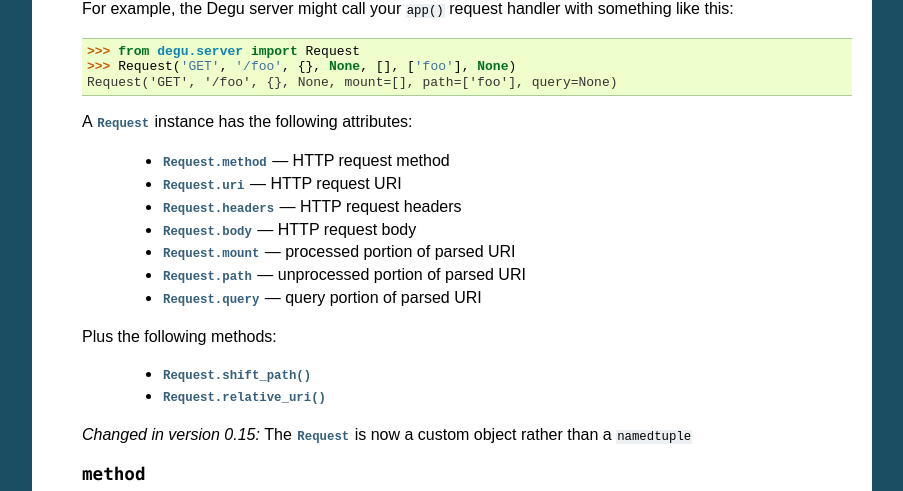
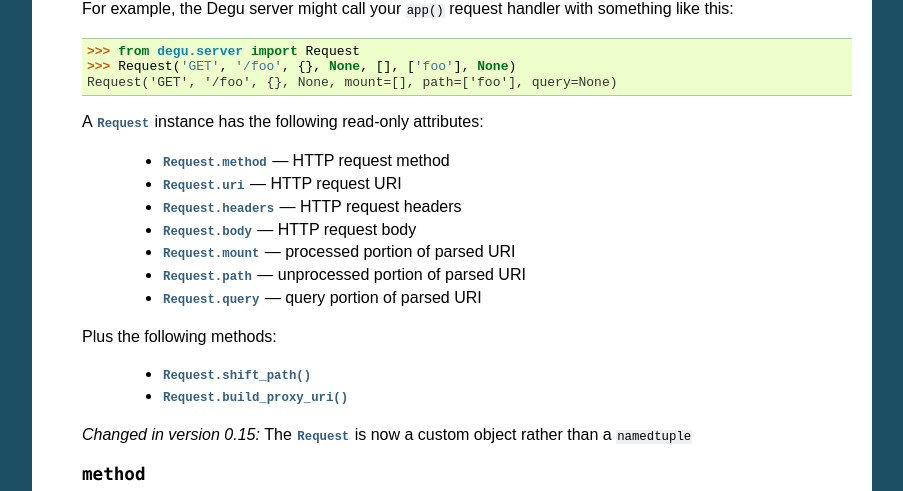
Before and after one commit to json420/degu, a Sphinx documentation site: the page built from doc/degu.server.rst, in a window 1280 px wide and 900 px high, scrolled down 11089 px. Shown: the part 147-638 px from the top of the window, without its empty margins (198-1101 px from the left). Built offline with Sphinx 7.4.7, drawn with Linux system fonts in a browser that asks for light colours; some of the changed text lies outside the part shown.

Commit message:
In Py impl., tests, and docs, rename Request.relative_uri() to Request.build_proxy_uri()

```diff
--- a/doc/changelog.rst
+++ b/doc/changelog.rst
@@ -133,7 +133,7 @@ New API additions:
         might need to update your unit tests when porting to the
         :meth:`degu.server.Request.shift_path()` method.
 
-    *   The :meth:`degu.server.Request.relative_uri()` method was added.
+    *   The :meth:`degu.server.Request.build_proxy_uri()` method was added.
 
         This is the successor to the :func:`degu.util.relative_uri()` function.
 
@@ -141,8 +141,8 @@ New API additions:
         for adding the :meth:`degu.server.Request.shift_path()` method.
 
         Note that existing RGI server applications can continue to use
-        :func:`degu.util.relative_uri()` for the time being, but you should
-        strongly consider using :meth:`degu.server.Request.relative_uri()`
+        :func:`degu.util.build_proxy_uri()` for the time being, but you should
+        strongly consider using :meth:`degu.server.Request.build_proxy_uri()`
         instead as the former might eventually be removed from the Degu API.
 
 
--- a/doc/degu.server.rst
+++ b/doc/degu.server.rst
@@ -717,7 +717,7 @@ Both are documented below.
     >>> Request('GET', '/foo', {}, None, [], ['foo'], None)
     Request('GET', '/foo', {}, None, mount=[], path=['foo'], query=None)
 
-    A :class:`Request` instance has the following attributes:
+    A :class:`Request` instance has the following read-only attributes:
 
         *   :attr:`Request.method` --- HTTP request method
         *   :attr:`Request.uri` --- HTTP request URI
@@ -730,7 +730,7 @@ Both are documented below.
     Plus the following methods:
 
         *   :meth:`Request.shift_path()`
-        *   :meth:`Request.relative_uri()`
+        *   :meth:`Request.build_proxy_uri()`
 
     .. versionchanged:: 0.15
         The :class:`Request` is now a custom object rather than a ``namedtuple``
@@ -857,7 +857,7 @@ Both are documented below.
 
         For more examples, see the :ref:`eg-routing` section in the tutorial.
 
-    .. method:: relative_uri()
+    .. method:: build_proxy_uri()
 
         Build URI from current request path plus request query.
 
@@ -879,7 +879,7 @@ Both are documented below.
 
         And then build the relative URI:
 
-        >>> r.relative_uri()
+        >>> r.build_proxy_uri()
         '/foo/bar?k=v'
         >>> r.uri
         '/foo/bar?k=v'
@@ -888,14 +888,14 @@ Both are documented below.
 
         >>> r.shift_path()
         'foo'
-        >>> r.relative_uri()
+        >>> r.build_proxy_uri()
         '/bar?k=v'
 
         Or if we shift the path again:
 
         >>> r.shift_path()
         'bar'
-        >>> r.relative_uri()
+        >>> r.build_proxy_uri()
         '/?k=v'
 
 
--- a/doc/degu.util.rst
+++ b/doc/degu.util.rst
@@ -66,7 +66,7 @@ Functions
     .. warning::
 
         As of Degu :ref:`version-0.15`, this function is deprecated.  Please use
-        the :meth:`degu.server.Request.relative_uri()` method instead.
+        the :meth:`degu.server.Request.build_proxy_uri()` method instead.
 
     This function is especially useful for RGI reverse-proxy applications when
     building the URI used in their forwarded HTTP client request.
--- a/doc/tutorial.rst
+++ b/doc/tutorial.rst
@@ -132,7 +132,7 @@ For example, here's an RGI application that implements a `reverse-proxy`_:
 ...             session.store['conn'] = conn
 ...         return conn.request(
 ...             request.method,
-...             request.uri,
+...             request.build_proxy_uri(),
 ...             request.headers,
 ...             request.body
 ...         )
```
Also changed, not shown: 2 other files.
